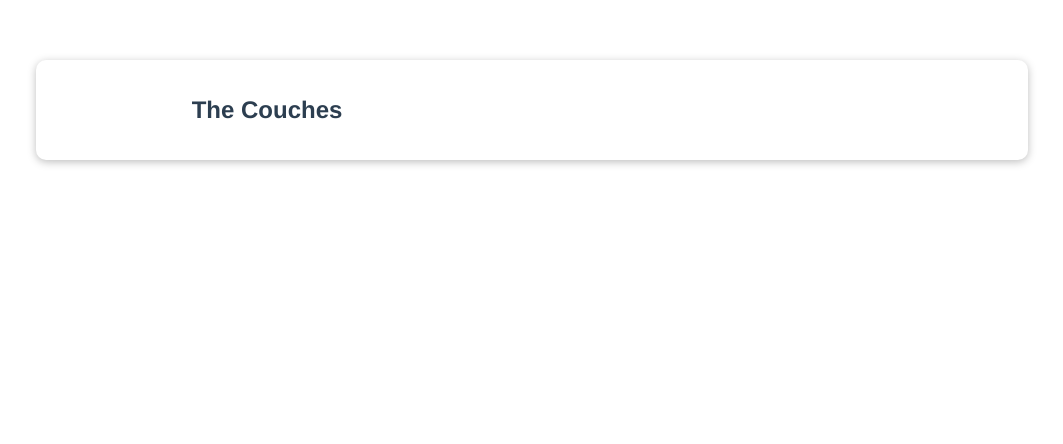
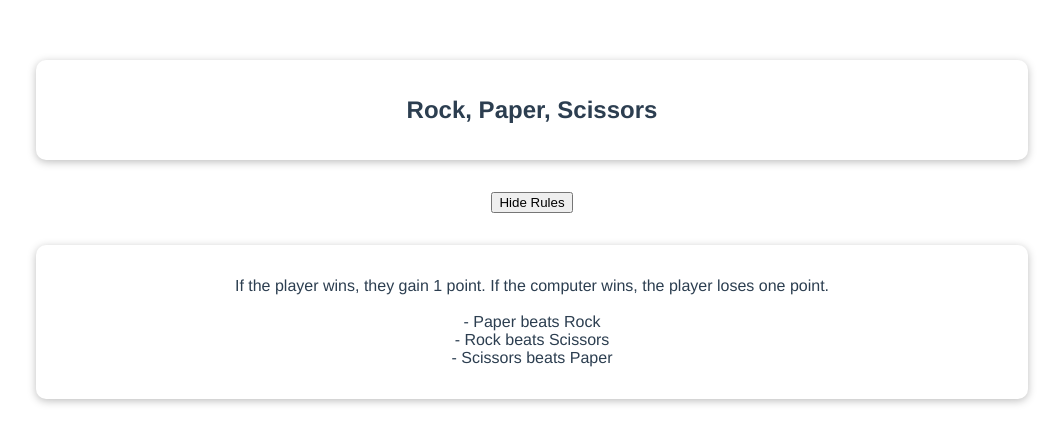
Before and after one commit to Mirthay/-Rock-Paper-Scissors-, a Vue app: page /products in a window 1280 px wide. Shown: the top 444 px of the page, without its empty margins (108-1171 px from the left). Built offline with nearby package versions, Linux system fonts and the light colour scheme.

Commit message:
pridanie rules a tlacitka na hide and show rules

```diff
--- a/src/App.vue
+++ b/src/App.vue
@@ -1,13 +1,30 @@
 <template>
   <the-header> </the-header>
+  <button @click="triggerRules">{{ showOrHide }} Rules</button>
+  <the-rules v-if="showRules"></the-rules>
 </template>
 
 <script>
 import TheHeader from "./components/TheHeader.vue";
+import TheRules from "./components/TheRules.vue";
 
 export default {
   components: {
     TheHeader,
+    TheRules,
+  },
+  methods: {
+    triggerRules() {
+      this.$store.state.showRules = !this.$store.state.showRules;
+    },
+  },
+  computed: {
+    showRules() {
+      return this.$store.getters.showRules;
+    },
+    showOrHide() {
+      return this.showRules ? "Hide" : "Show";
+    },
   },
 };
 </script>
--- a/src/components/TheHeader.vue
+++ b/src/components/TheHeader.vue
@@ -1,6 +1,6 @@
 <template>
   <section>
-    <h2>{{ title }} The Couches</h2>
+    <h2>{{ title }}</h2>
     <div></div>
     <slot></slot>
   </section>
@@ -10,7 +10,7 @@
 export default {
   computed: {
     title() {
-      return this.$store.getters.title;
+      return this.$store.state.title;
     },
   },
 };
@@ -18,24 +18,11 @@ export default {
 
 <style scoped>
 section {
-  display: flex;
+  text-align: center;
   max-width: 60rem;
   margin: 2rem auto;
   box-shadow: 0 2px 8px rgba(0, 0, 0, 0.26);
   padding: 1rem;
   border-radius: 10px;
 }
-
-h2 {
-  flex: 1;
-  margin-right: 100px;
-}
-div {
-  flex: 1;
-}
-button {
-  margin: 5px;
-  margin-top: 25px;
-  margin-right: 15px;
-}
 </style>
--- a/src/components/TheRules.vue
+++ b/src/components/TheRules.vue
@@ -1,9 +1,28 @@
 <template>
-  <div></div>
+  <section>
+    <p v-html="rules"></p>
+  </section>
 </template>
 
 <script>
-export default {};
+export default {
+  computed: {
+    rules() {
+      return this.$store.state.rules;
+    },
+  },
+};
 </script>
 
-<style lang="sass" scoped></style>
+<style scoped>
+section {
+  max-width: 60rem;
+  margin: 2rem auto;
+  box-shadow: 0 2px 8px rgba(0, 0, 0, 0.26);
+  padding: 1rem;
+  border-radius: 10px;
+}
+p {
+  text-align: center;
+}
+</style>
--- a/src/store/index.js
+++ b/src/store/index.js
@@ -3,17 +3,24 @@ import { createStore } from "vuex";
 const store = createStore({
   state() {
     return {
-      title: "Rock,Paper,Scissors",
+      title: "Rock, Paper, Scissors",
       score: 0,
-      rules:
-        "If the player wins, they gain 1 point. If the computer wins, the player loses one point. - Paper beats Rock -Rock beats Scissors - Scissors beats Paper ",
+      rules: `<p>If the player wins, they gain 1 point. If the computer wins, the player loses one point. <br>
+        <br>
+      - Paper beats Rock <br>
+         - Rock beats Scissors <br>
+         - Scissors beats Paper </p> `,
+      showRules: true,
     };
   },
   mutations: {},
   actions: {},
   getters: {
     title(state) {
-      state.title;
+      return state.title;
+    },
+    showRules(state) {
+      return state.showRules;
     },
   },
 });
```
